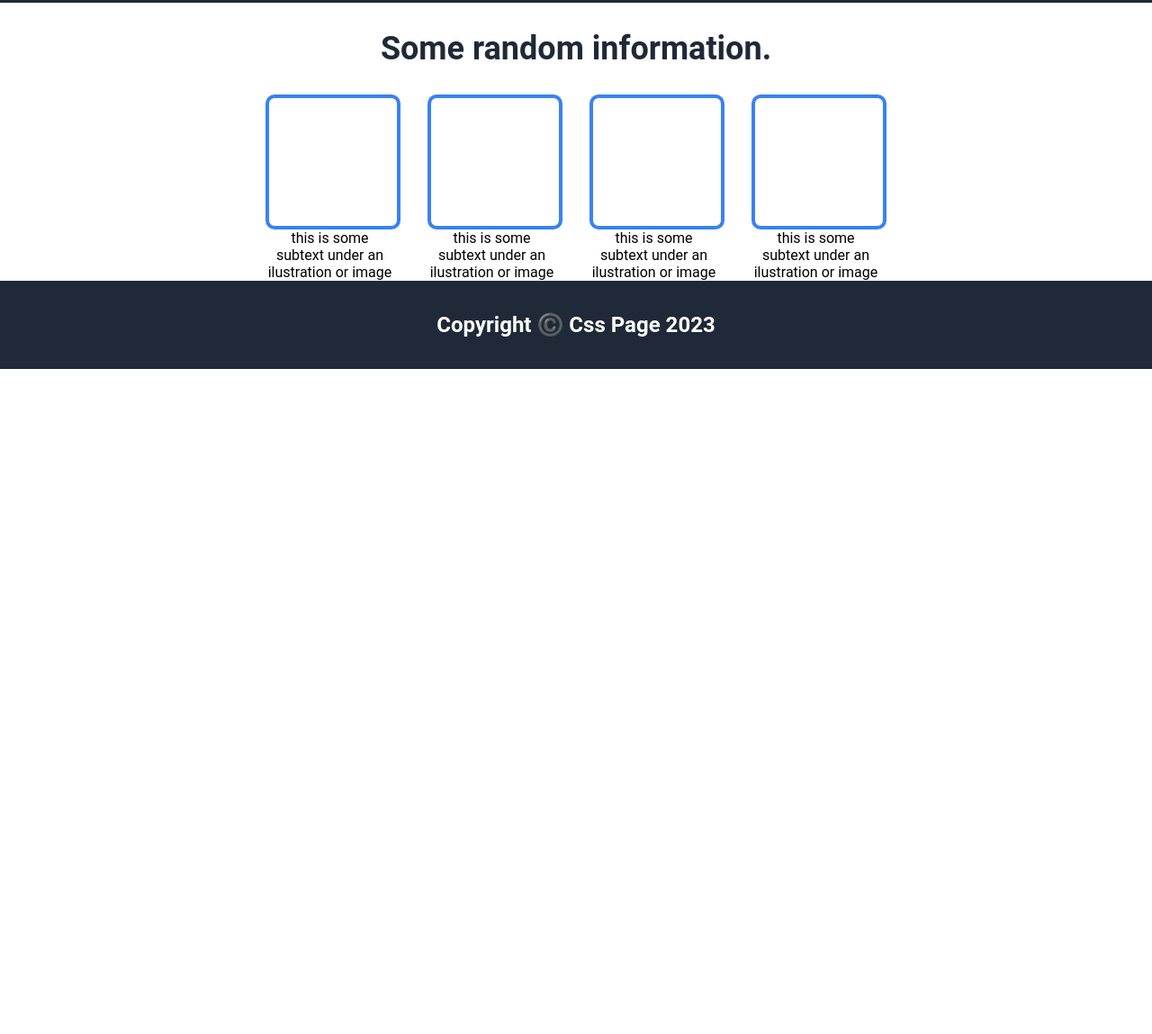
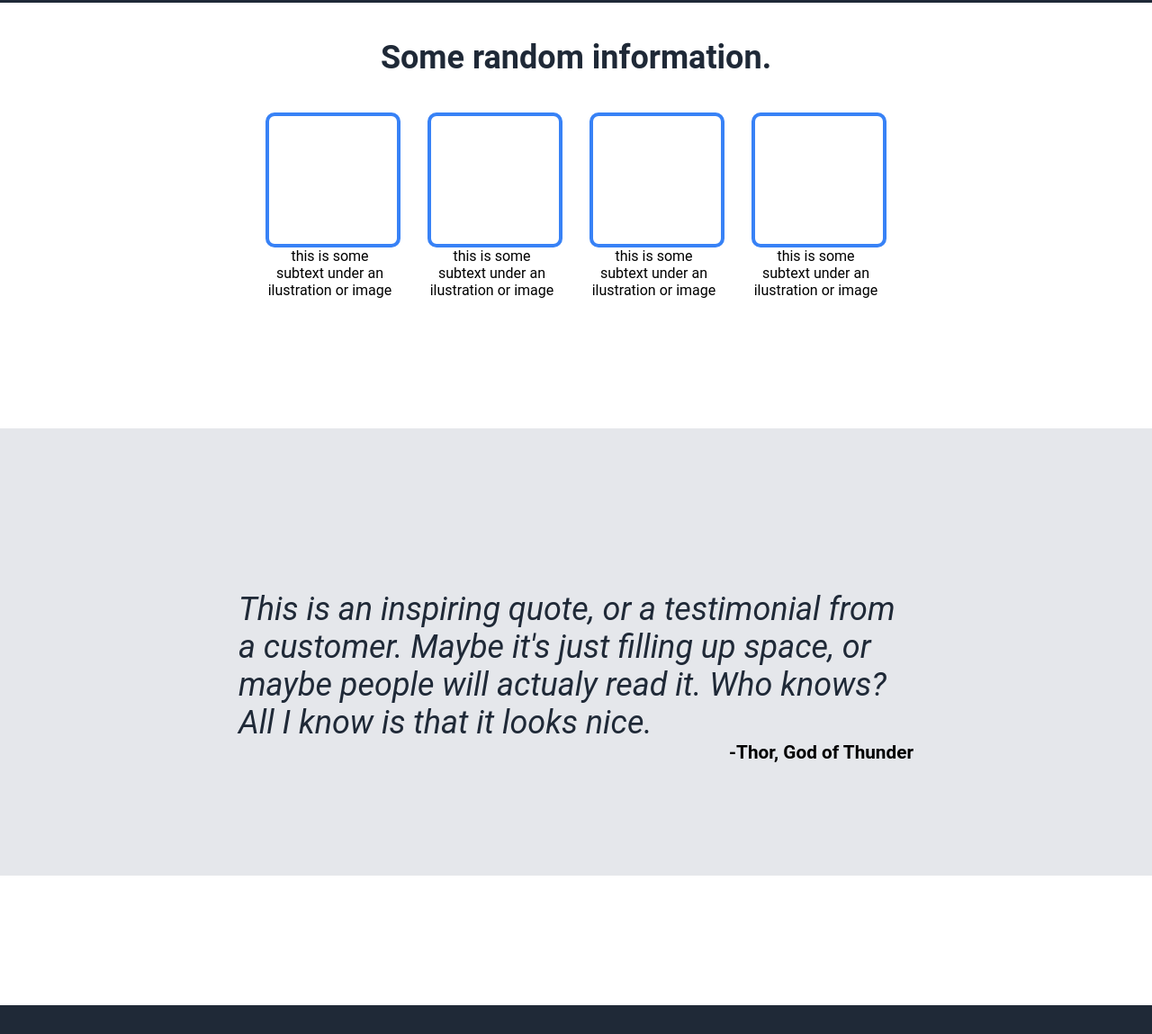
Before and after one commit to Miron-Silviu/project-landing-page, a plain HTML site: page index.html in a window 1280 px wide. Shown: the part 456-1605 px from the top of the page at 90% size. Before the commit the page ends 866 px from the top, so only its background shows below. Drawn offline with Linux system fonts and the light colour scheme.

Commit message:
Created quoate-section in index.html and styled it

```diff
--- a/index.html
+++ b/index.html
@@ -7,9 +7,11 @@
     <title>Css page</title>
 </head>
 <body>
+    <!-- First section -->
     <section id="hero-section">
         <div class="head-nav">
             <h1 id="logo-txt">Header Logo</h1>
+            <!-- Created a navigation menu -->
             <nav class="nav-bar">
                 <ul>
                     <li><a href="#">header link one</a></li>
@@ -35,8 +37,10 @@
             </div>
         </div>
     </section>
+    <!-- Second section -->
     <section id="info-section">
         <h2 id="text-title-info">Some random information.</h2>
+        <!-- Created container for contents  -->
         <div class="info-container">
             <div>
                 <div class="info-content"></div>
@@ -64,6 +68,23 @@
             </div>
         </div>
     </section>
+    <!-- Third section -->
+    <section id="quote-section">
+        <!-- Added quotation to this section -->
+        <figure>
+            <blockquote class="quote-container">
+                <p id="quote-text">
+                    This is an inspiring quote, or a testimonial from a
+                    customer. Maybe it's just filling up space, or maybe
+                    people will actualy read it. Who knows? All I know is
+                    that it looks nice.
+                </p>
+            </blockquote>
+            <figcaption id="author">
+                <h5>-Thor, God of Thunder</h5>
+            </figcaption>
+        </figure>
+    </section>
     <footer class="footer">
         <h2>Copyright ©️ Css Page 2023</h2>
     </footer>
--- a/style.css
+++ b/style.css
@@ -87,7 +87,7 @@ a {
     font-size: 36px;
     font-weight: 700;
     color: #1f2937;
-    padding: 30px;
+    padding: 40px;
 }
 
 .info-container {
@@ -110,6 +110,32 @@ a {
     padding-right: 7px;
     width: 100%;
 }
+
+/* Quote section */
+
+#quote-section {
+    background-color: #e5e7eb;
+    margin: 9em 0px 9em;
+    justify-content: center;
+    display: flex;
+}
+.quote-container {
+    max-width: 750px;
+}
+#quote-text {
+    font-size: 36px;
+    font-style: italic;
+    color: #1f2937;
+    padding-top: 5em;
+    text-align: start;
+}
+#author {
+    display: flex;
+    justify-content: end;
+    font-weight: 700;
+    font-size: 25px;
+    padding-bottom: 5em;
+}
 /* Styling footer */
 .footer {
     background-color: #1f2937;
```
